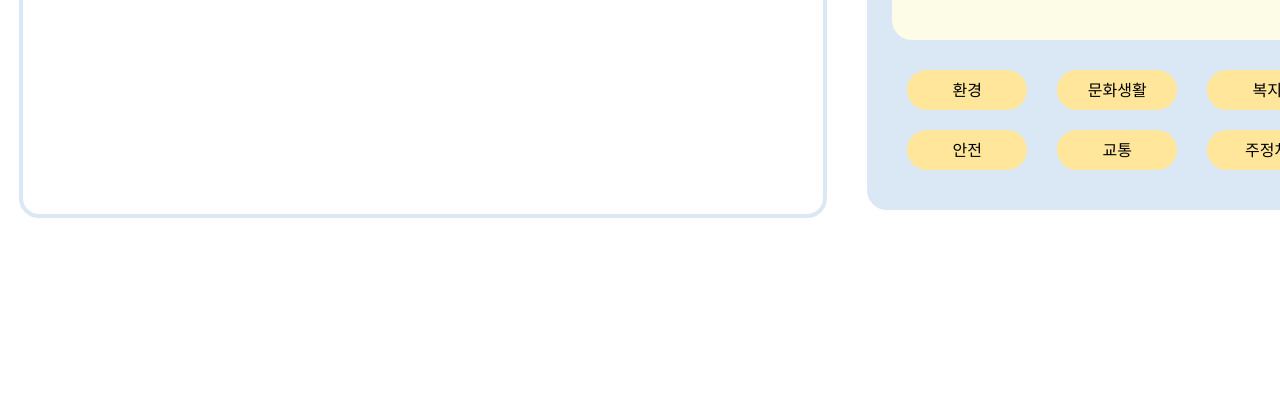
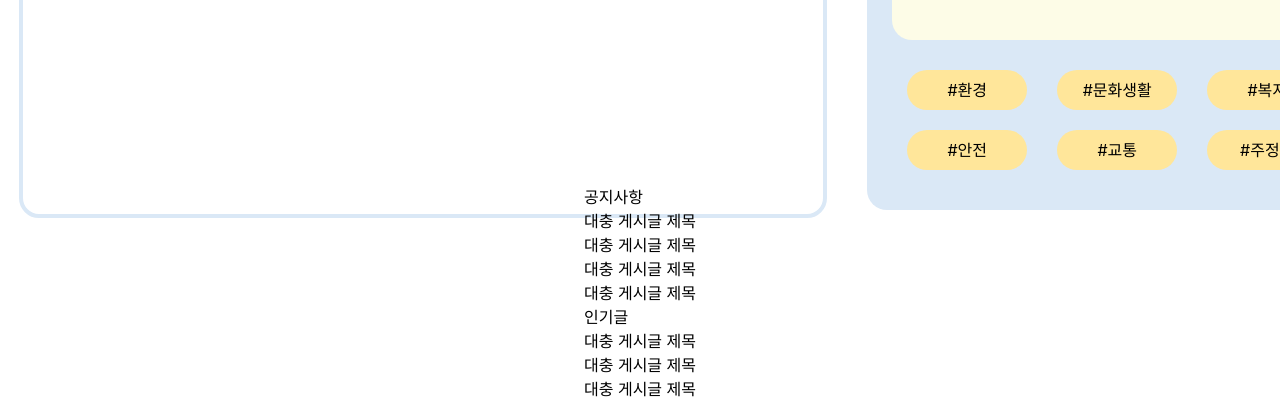
Before and after one commit to Story-of-Seoul/front-react, a React (Create React App) app in the folder story-of-seoul/: page / in a window 1280 px wide. Shown: the part 1185-1588 px from the top of the page. Before the commit the page ends 1403 px from the top, so only its background shows below. Built offline with nearby package versions, Linux system fonts and the light colour scheme.

Commit message:
[feat] 게시판 컨테이너 및 컴포넌트 추가

```diff
--- /dev/null
+++ b/story-of-seoul/src/components/Board.jsx
@@ -0,0 +1,13 @@
+
+
+import React from 'react';
+
+const Board = () => {
+    return (
+        <div className="Board">
+            대충 게시글 제목
+        </div>
+    );
+};
+
+export default Board;
--- /dev/null
+++ b/story-of-seoul/src/containers/HotBoardContainer.jsx
@@ -0,0 +1,15 @@
+import React from 'react';
+import Board from '../components/Board';
+
+const HotBoardContainer = () => {
+    return (
+        <div className="HotBoardContainer">
+            <Board/>
+            <Board/>
+            <Board/>
+            <Board/>
+        </div>
+    );
+};
+
+export default HotBoardContainer;
--- /dev/null
+++ b/story-of-seoul/src/containers/NoticeBoardContainer.jsx
@@ -0,0 +1,15 @@
+import React from 'react';
+import Board from '../components/Board';
+
+const NoticeBoardContainer = () => {
+    return(
+        <div className="NoticeBoardContainer">
+            <Board/>
+            <Board/>
+            <Board/>
+            <Board/>
+        </div>
+    )
+};
+
+export default NoticeBoardContainer;
--- a/story-of-seoul/src/pages/Home.jsx
+++ b/story-of-seoul/src/pages/Home.jsx
@@ -3,6 +3,8 @@ import { useNavigate } from 'react-router-dom';
 import Introduction from '../components/Introduction';
 import SearchInsert from '../components/SearchInsert';
 import AnalysisContainer from '../containers/AnalysisContainer';
+import HotBoardContainer from '../containers/HotBoardContainer';
+import NoticeBoardContainer from '../containers/NoticeBoardContainer';
 import SearchResultContainer from '../containers/SearchResultContainer';
 
 import '../styles/Home.scss';
@@ -40,10 +42,24 @@ const Home = () => {
                     <SearchResultContainer/>
                     <div className="KeywordWrapper">
                         {keywords.map(keyword => (
-                            <div className='Keyword'>{keyword}</div>
+                            <div className='Keyword'>#{keyword}</div>
                         ))}
                     </div>
+                </div>
+            </div>
 
+            <div className="BoardContentsWrapper">
+                <div className="NoticeWrapper">
+                    <div id="title">
+                        공지사항
+                    </div>
+                    <NoticeBoardContainer/>
+                </div>
+                <div className="HotBoardWrapper">
+                    <div id="title">
+                        인기글
+                    </div>
+                    <HotBoardContainer/>
                 </div>
             </div>
 
```
